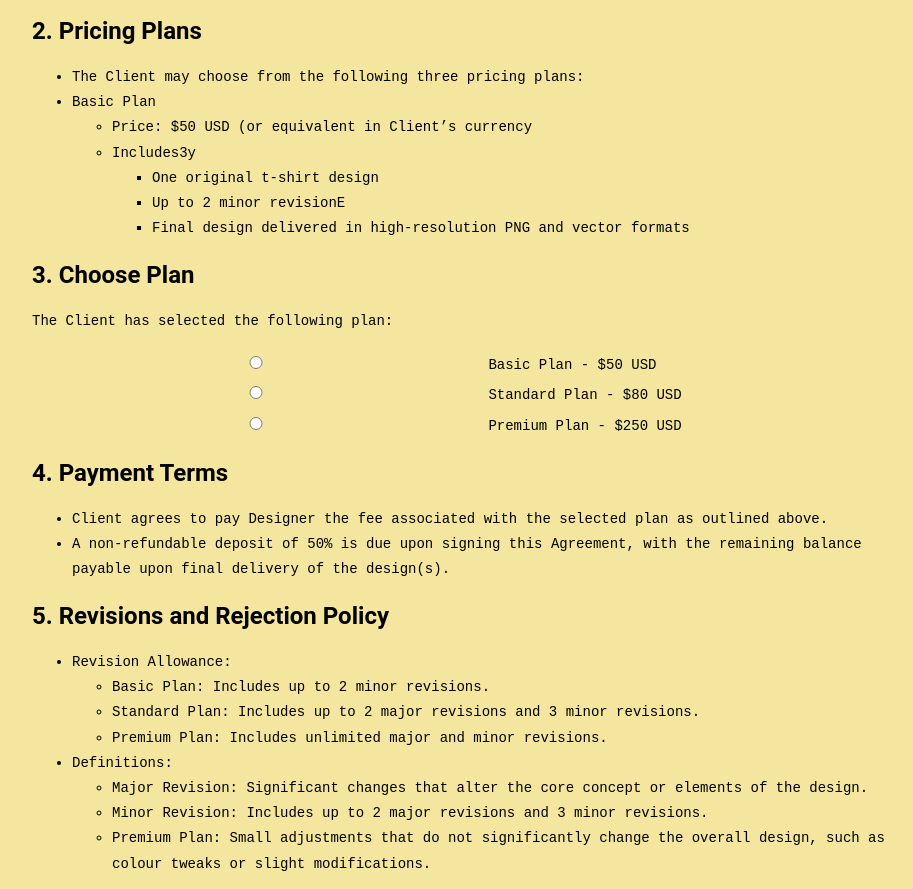
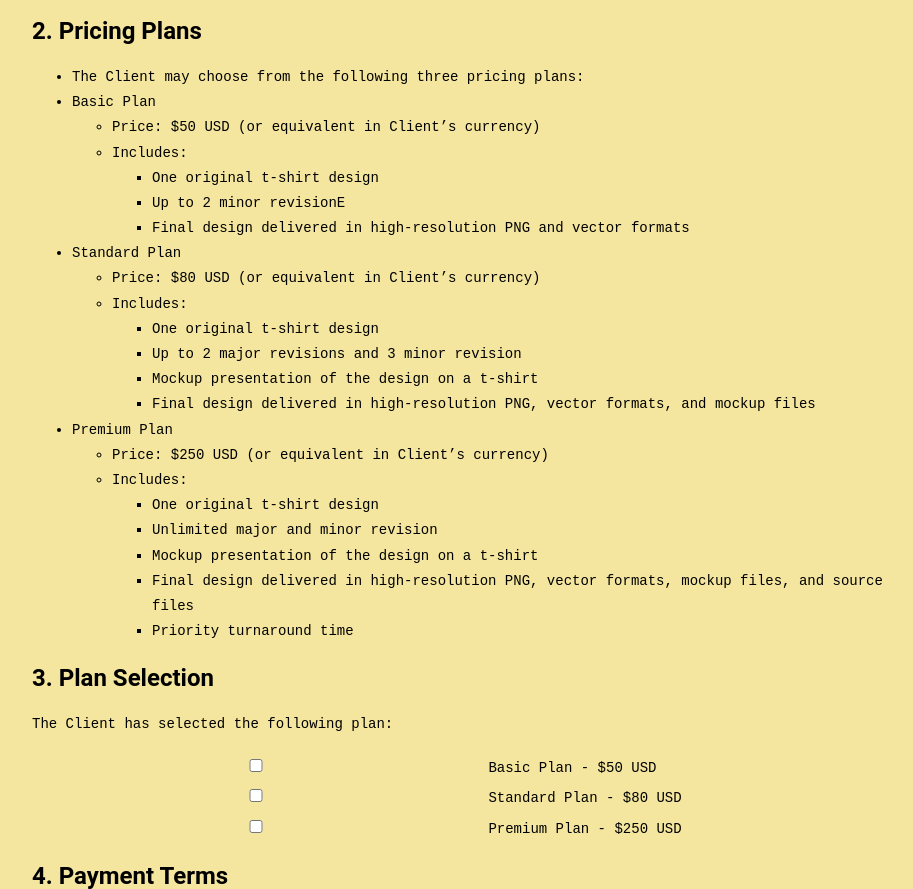
Before and after one commit to kwameamo/cgy-contract, a plain HTML site: page index.html in a window 1280 px wide. Shown: the part 472-1361 px from the top of the page, without its empty margins (160-1073 px from the left). Drawn offline with nearby package versions, Linux system fonts and the light colour scheme.

Commit message:
Update index.html

```diff
--- a/index.html
+++ b/index.html
@@ -95,21 +95,46 @@ shirt design services provided by CurioGraphicsYard. It ensures clear expectatio
             <li>The Client may choose from the following three pricing plans:</li>
             <li>Basic Plan</li>
             <ul>
-                <li>Price: $50 USD (or equivalent in Client’s currency</li>
-                <li>Includes3y</li>
+                <li>Price: $50 USD (or equivalent in Client’s currency)</li>
+                <li>Includes:</li>
                     <ul>
                         <li>One original t-shirt design</li>
                         <li>Up to 2 minor revisionE</li>
                         <li>Final design delivered in high-resolution PNG and vector formats</li>
                     </ul>
             </ul>
+
+            <li>Standard Plan</li>
+            <ul>
+                <li>Price: $80 USD (or equivalent in Client’s currency)</li>
+                <li>Includes:</li>
+                    <ul>
+                        <li>One original t-shirt design</li>
+                        <li>Up to 2 major revisions and 3 minor revision</li>
+                        <li>Mockup presentation of the design on a t-shirt</li>
+                        <li>Final design delivered in high-resolution PNG, vector formats, and mockup files</li>
+                    </ul>
+            </ul>
+
+            <li>Premium Plan</li>
+            <ul>
+                <li>Price: $250 USD (or equivalent in Client’s currency)</li>
+                <li>Includes:</li>
+                    <ul>
+                        <li>One original t-shirt design</li>
+                        <li>Unlimited major and minor revision</li>
+                        <li>Mockup presentation of the design on a t-shirt</li>
+                        <li>Final design delivered in high-resolution PNG, vector formats, mockup files, and source files</li>
+                        <li>Priority turnaround time</li>
+                    </ul>
+            </ul>
         </ul>
 
-        <h2>3.    Choose Plan</h2>
+        <h2>3.    Plan Selection</h2>
         <p>The Client has selected the following plan:</p>
-        <label><input type="radio" name="plan" value="Basic"> Basic Plan - $50 USD</label><br>
-        <label><input type="radio" name="plan" value="Standard"> Standard Plan - $80 USD</label><br>
-        <label><input type="radio" name="plan" value="Premium"> Premium Plan - $250 USD</label>
+        <label><input type="checkbox" name="plan" value="Basic"> Basic Plan - $50 USD</label><br>
+        <label><input type="checkbox" name="plan" value="Standard"> Standard Plan - $80 USD</label><br>
+        <label><input type="checkbox" name="plan" value="Premium"> Premium Plan - $250 USD</label>
 
         <h2>4.    Payment Terms</h2>
         <ul>
@@ -133,7 +158,6 @@ of the design.</li>
                 <li>Minor Revision: Includes up to 2 major revisions and 3 minor revisions.</li>
                 <li>Premium Plan: Small adjustments that do not significantly change the overall design, such as colour tweaks or slight modifications.</li>
             </ul>
-        </ul>
 
             <li>Rejection Clause:</li>
             <ul>
```
